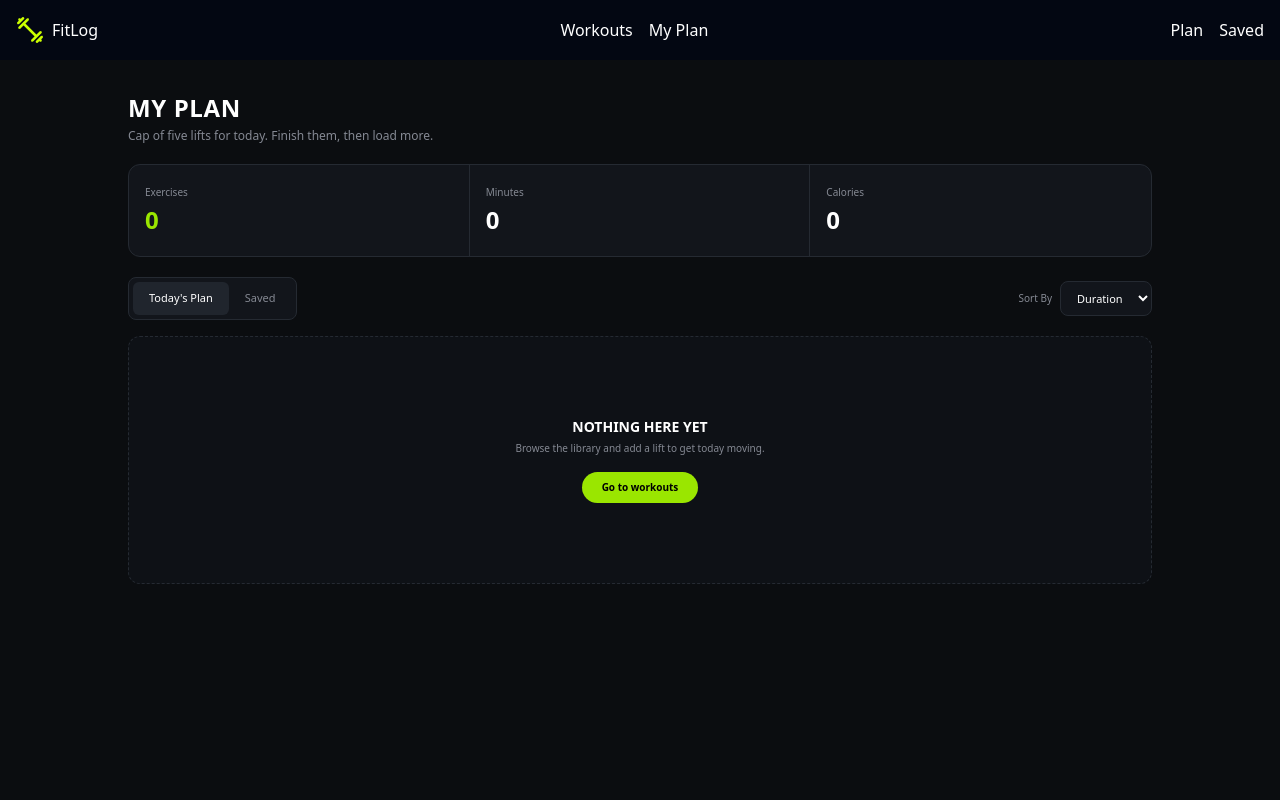
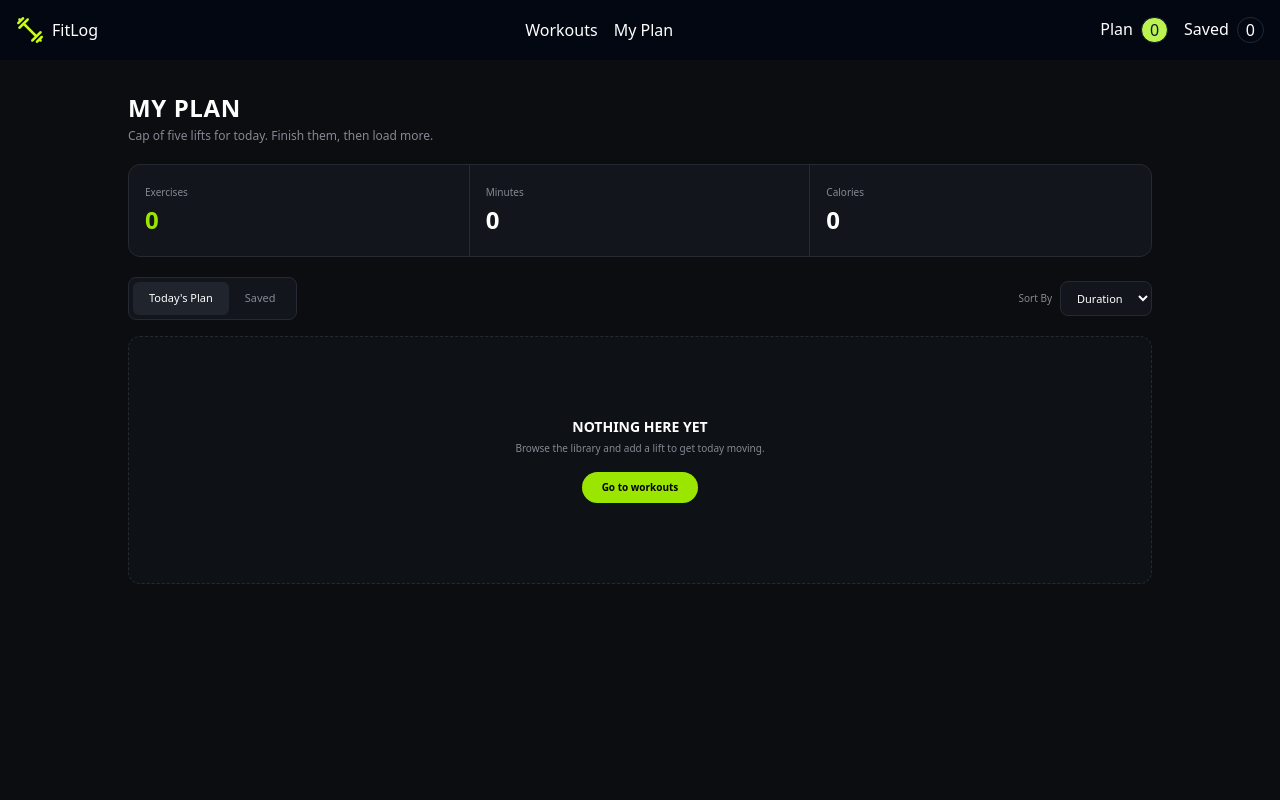
Before and after one commit to toufiq-tech/Fit-Log, a Next.js app: page /myplan in a window 1280 px wide. Shown: the top 800 px of the page. Built offline with nearby package versions, Linux system fonts and the light colour scheme.

Commit message:
Workout Counter Added in the Navbar

```diff
--- a/src/app/components/Navbar.tsx
+++ b/src/app/components/Navbar.tsx
@@ -1,9 +1,13 @@
-import React from 'react';
+"use client";
+
+import React, { useContext } from 'react';
 import Logo from '../assets/logo.png';
 import Image from 'next/image';
 import Link from 'next/link';
+import { WorkContext } from '../context/WorkContext';
 
 const Navbar = () => {
+  const { plan, save } = useContext(WorkContext);
     return (
         <div className='flex justify-between items-center p-3 sm:p-4 bg-gray-950 text-white'>
         <div className='container mx-auto flex justify-between items-center'>
@@ -16,8 +20,14 @@ const Navbar = () => {
             <Link href="/myplan" >My Plan</Link>
           </div>
           <div className='flex space-x-2 sm:space-x-4 text-sm sm:text-base'>
-            <Link href="/myplan" >Plan</Link>
-            <Link href="/myplan" >Saved</Link>
+            <div className='flex gap-2'>
+              <Link href="/myplan" >Plan</Link>
+              <h1 className="border rounded-2xl bg-lime-300 text-gray-900 px-2">{plan.length}</h1>
+            </div>
+            <div className='flex gap-2'>
+              <Link href="/myplan" >Saved</Link>
+              <h1 className="border border-gray-800 rounded-2xl bg-gray-950 text-white px-2">{save.length}</h1>
+            </div>
             </div>
         </div>
         </div>
```
